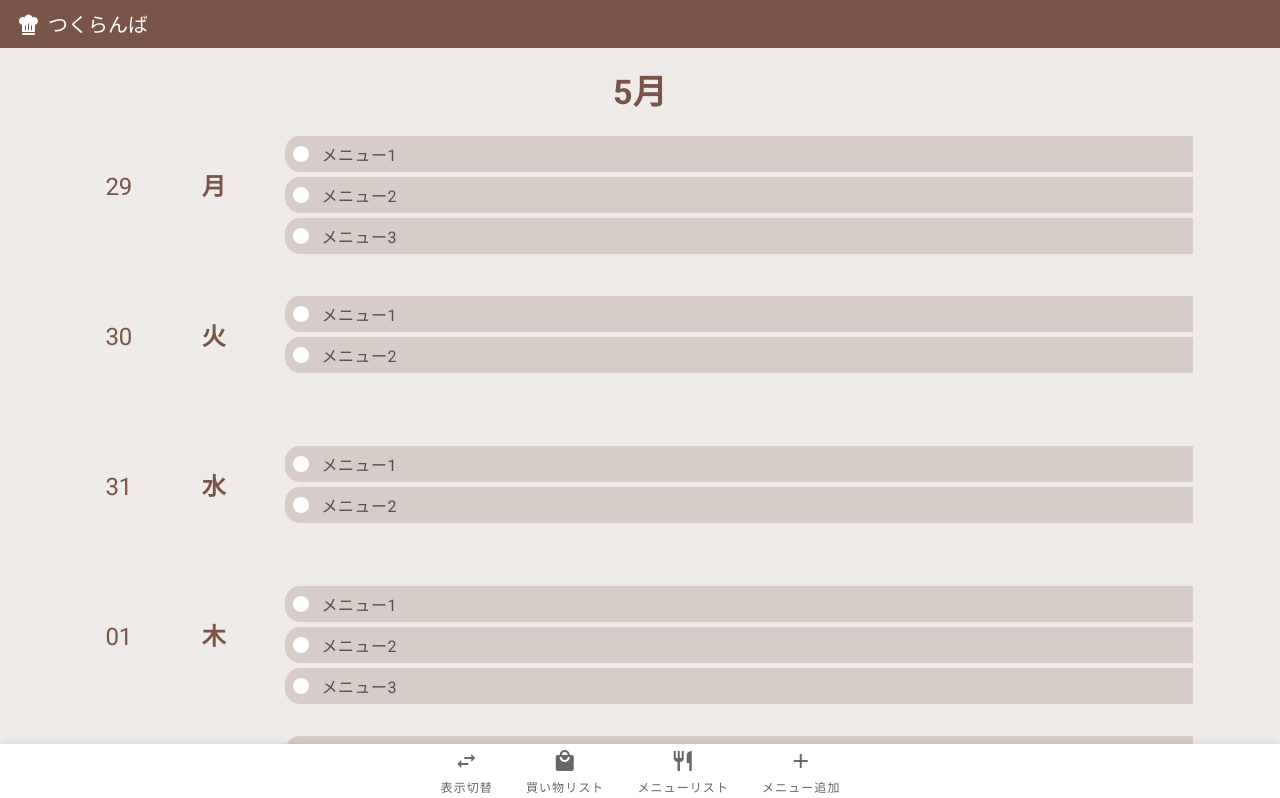
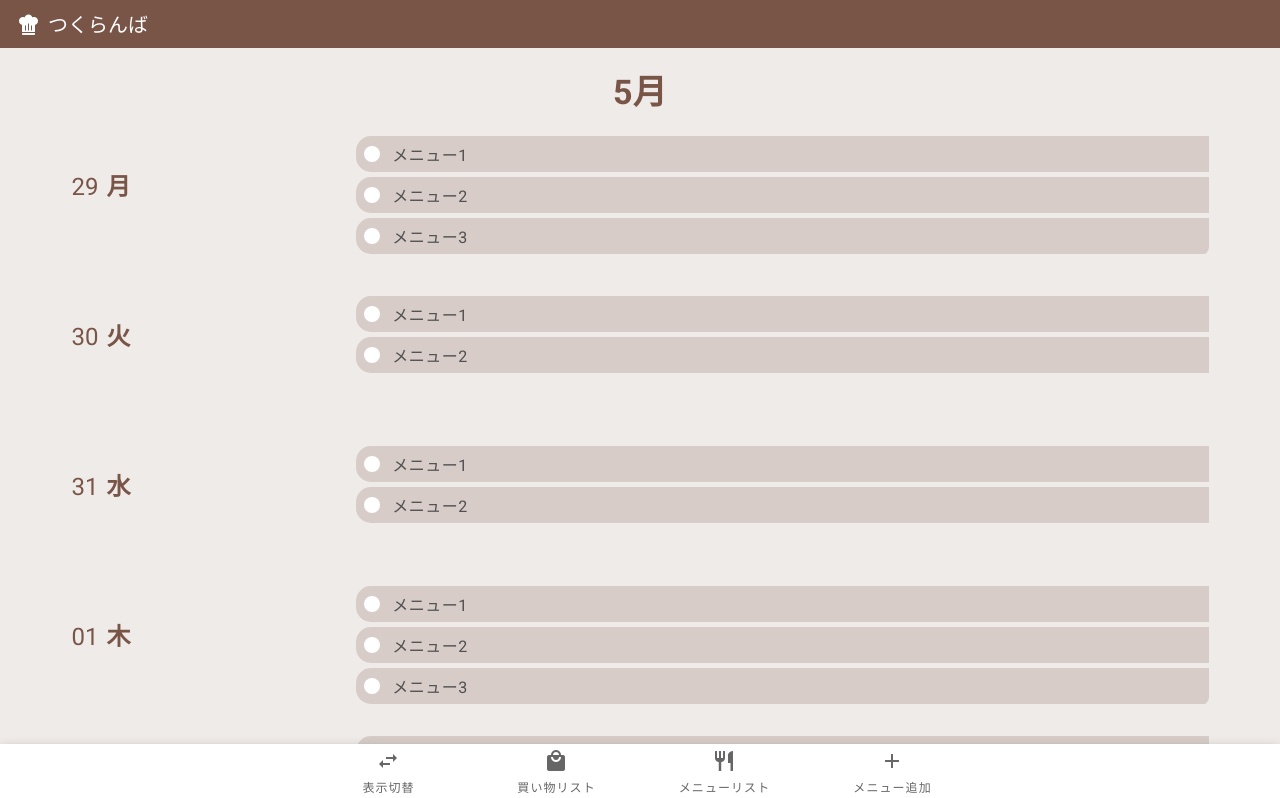
Before and after one commit to kentani/tsukuramba, a Nuxt app: page / in a window 1280 px wide. Shown: the top 798 px of the page. Built offline with nearby package versions, Linux system fonts and the light colour scheme.

Commit message:
デザイン修正

```diff
--- a/layouts/default.vue
+++ b/layouts/default.vue
@@ -37,7 +37,7 @@
       color="brown1"
       elevation="0"
     >
-      <v-bottom-navigation fixed>
+      <v-bottom-navigation fixed grow>
         <v-btn>
           <span>表示切替</span>
           <v-icon class="mb-2">mdi-swap-horizontal</v-icon>
--- a/pages/index.vue
+++ b/pages/index.vue
@@ -35,30 +35,30 @@
             align="center"
             style="height: 100%"
           >
-            <v-col cols="1">
-              <v-card-title class="justify-center pa-0 text-h5 brown--text">
-                {{ date.date }}
+            <v-col cols="3">
+              <v-card-title class="pa-0 text-h5 brown--text">
+                <div>{{ date.date }}</div>
+                <div class="pl-2 font-weight-bold">{{ date.day }}</div>
               </v-card-title>
             </v-col>
 
-            <v-col cols="1">
-              <v-card-title class="justify-center pa-0 text-h5 font-weight-bold brown--text">
+            <!-- <v-col cols="1">
+              <v-card-title class="pa-0 text-h5 font-weight-bold brown--text">
                 {{ date.day }}
               </v-card-title>
-            </v-col>
+            </v-col> -->
 
-            <v-col cols="10" style="height: 90%">
+            <v-col cols="9" style="height: 90%">
               <v-card
                 flat
                 rounded="lg"
-                class="ml-2"
                 style="height: 100%;"
                 color="brown1"
               >
               <!-- <v-card outlined rounded="xl" class="ml-2" style="height: 100%;"> -->
                 <v-row no-gutters align="center" style="height: 100%; overflow-y: scroll;">
                   <v-col>
-                    <v-card-text class="text-body-1">
+                    <v-card-text class="px-0 text-body-1">
                       <ul>
                         <li
                           v-for="(menu, index) in date.menus"
```
Also changed, not shown: 2 other files (tests, documents, lock files or other folders).
